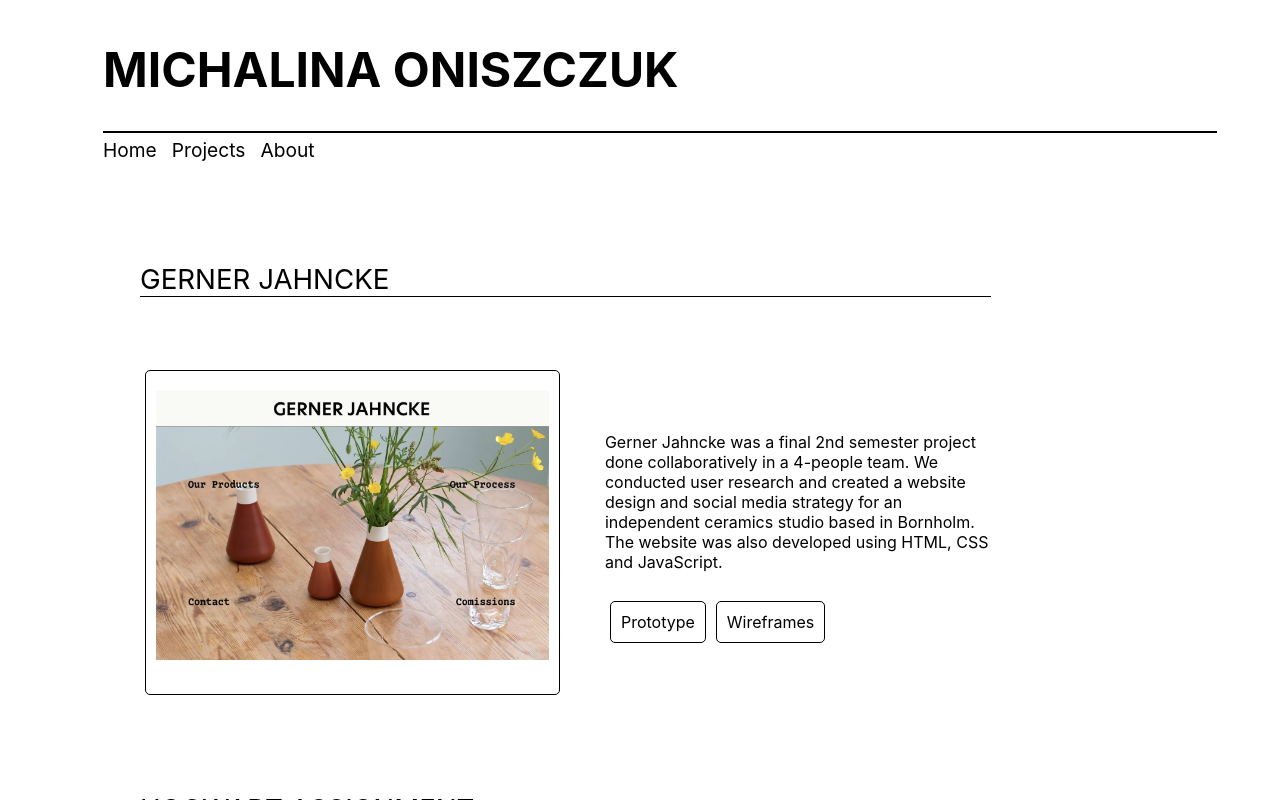
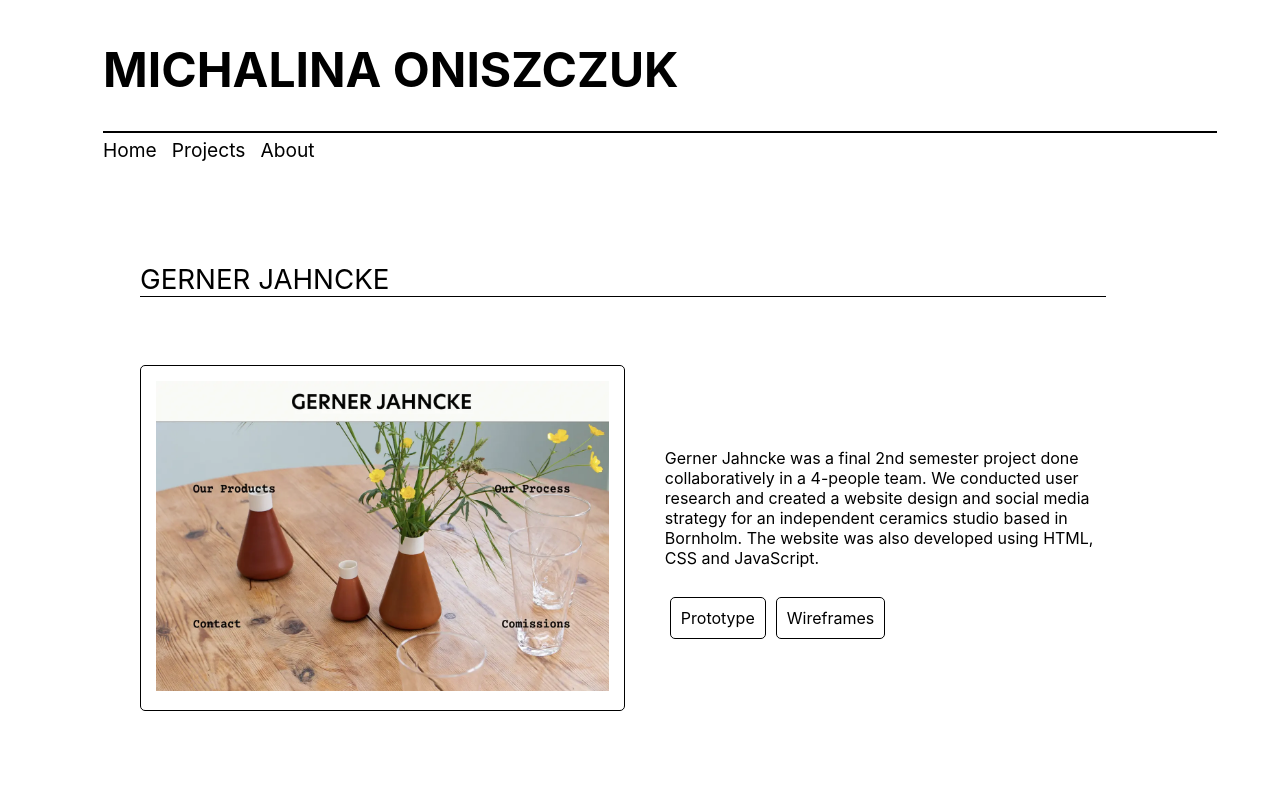
Before and after one commit to michalina-ok/portfolio_in_react, a React (Vite) app: page / in a window 1280 px wide. Both pictures are taken after a click on the link "Projects". Shown: the top 800 px of the page. Built offline with nearby package versions, Linux system fonts and the light colour scheme.

Commit message:
improved project linking

```diff
--- a/src/App.scss
+++ b/src/App.scss
@@ -193,6 +193,8 @@ button {
 
   .single_project {
     padding: 2rem;
+    display: flex;
+    flex-direction: column;
   }
 
   h2 {
@@ -215,6 +217,12 @@ button {
     padding: 10px;
     font-variation-settings: "wght" 400, "slnt" 0;
     transition: font-variation-settings 0.2s;
+  }
+
+  a.project_img {
+    border:none;
+    margin: 0;
+    padding: 0;
   }
 
   a:hover {
@@ -283,6 +291,11 @@ button {
       font-size: $medium-font-desktop;
     }
 
+    a {
+      border: black 1px solid;
+    border-radius: 5px;
+    }
+
     .single_project {
       display: grid;
       grid-template-columns: 1.1fr 1fr;
@@ -296,12 +309,23 @@ button {
       flex-direction: column;
       justify-content: space-evenly;
     }
+
+    a.project_img {
+      border:1px black solid;
+      padding: 15px;
+    }
+
+    img {
+      margin: 0;
+    }
   }
 }
 
+
+
 @media only screen and (min-width: 1200px) {
   .projects {
-    width: 80%;
+    width: 90%;
   }
   .about {
     width: 80%;
@@ -315,8 +339,8 @@ button {
 //   }
 // }
 
-@media (prefers-color-scheme: dark) {
-}
+//@media (prefers-color-scheme: dark) {
+//}
 
 //IN CASE I USE ANIMATION
 
--- a/src/pages/projects/ProjectsPage.jsx
+++ b/src/pages/projects/ProjectsPage.jsx
@@ -9,6 +9,7 @@ function ProjectsPage() {
       <Project
         name="Gerner Jahncke"
         description="Gerner Jahncke was a final 2nd semester project done collaboratively in a 4-people team. We conducted user research and created a website design and social media strategy for an independent ceramics studio based in Bornholm. The website was also developed using HTML, CSS and JavaScript."
+        solution_link="http://gareth.dk/portfolio/Assets/Projects/gernerJahncke/index.html"
         img_link="/gerner_jahncke.webp"
         img_alt="Screenshot of a website. The header says 'Gerner Jahncke'. The background picture presents vases and glasses on a table. There are four categories a user can choose - our products, our process, contact anmd comissions."
         buttons={[
@@ -20,7 +21,8 @@ function ProjectsPage() {
         name="Hogwart assignment"
         description="Hogwart assignment was a final project of a 5 week long theme called 'Just JavaScript'. The goal of the assignment was to create a database of Hogwart students, display information about them and let the user perform some actions e.x.
       add students to the prefect team or to the inquisitorial squad. Not my proudest design but hey, I learnt a lot about JavaScript. "
-        img_link="/hogwart_assignment.webp"
+      solution_link="https://michalina-ok.github.io/hogwart_assignment/"
+      img_link="/hogwart_assignment.webp"
         img_alt="Screenshot of a website. In the foreground there is a card containing data about a selected student: his name, picture and information about his status"
         buttons={[
         <Button text="Website" url="https://michalina-ok.github.io/hogwart_assignment/" />,
@@ -29,6 +31,7 @@ function ProjectsPage() {
       <Project
         name="Alternative portfolio"
         description="Previous version of this page. Built before I have started learning React so it's based on vanilla JavaScript, HTML and Sass. Still minimal yet a bit more playful design including a geometrical header."
+        solution_link="https://michalina-oniszczuk-portfolio-js.netlify.app/"
         img_link="/alternative_portfolio.webp"
         img_alt="Screenshot of a website. On one side there is a vertical header with three categories: projects, about, contact and a circle on top with them with 'Michalina Oniszczuk' written inside it. Centrally there is text saying: 'Hi. My name is Michalina and I design and develop stuff. I am currently looking for a 10-week internship within the field of creative development and product design' and a text saying 'See my projects'."
         buttons={[
--- a/src/pages/projects/components/Project.jsx
+++ b/src/pages/projects/components/Project.jsx
@@ -3,7 +3,7 @@ export function Project(props) {
   return (
     <div className="single_project">
       <h3>{props.name}</h3>
-      <a href=""><img src={props.img_link} alt={props.img_alt}></img></a>
+      <a href={props.solution_link} target="_blank" className="project_img"><img src={props.img_link} alt={props.img_alt}></img></a>
       <div className="text_content">
         <section className="description">{props.description}</section>
         <div className="button_container">
```
